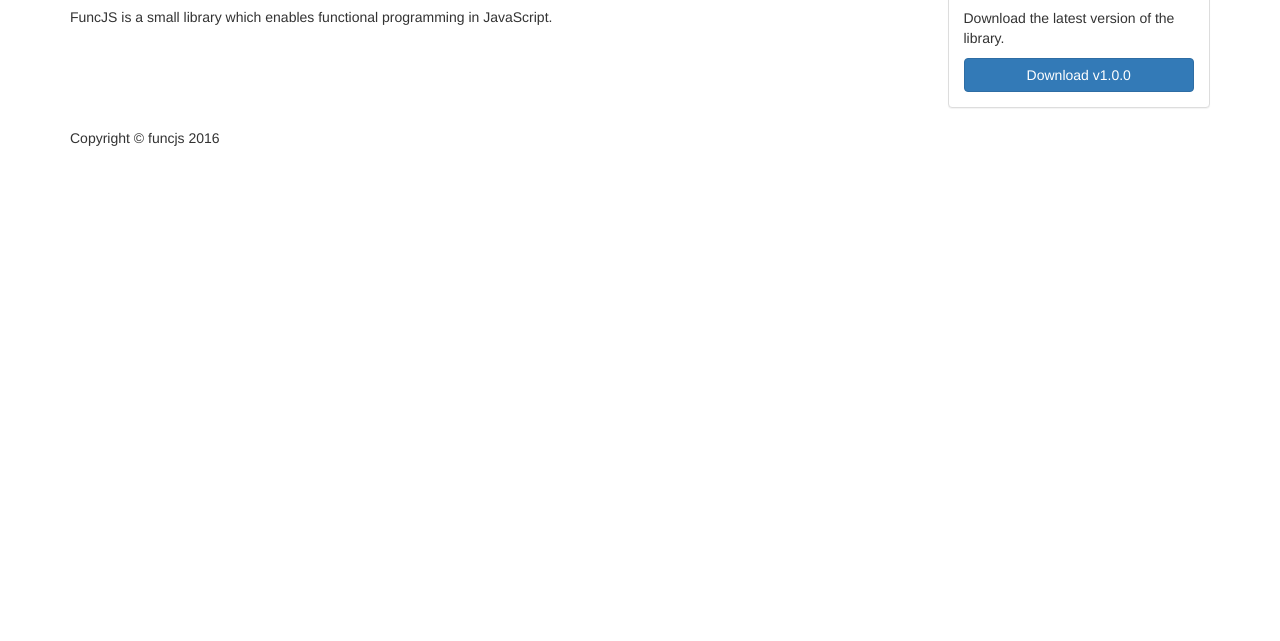
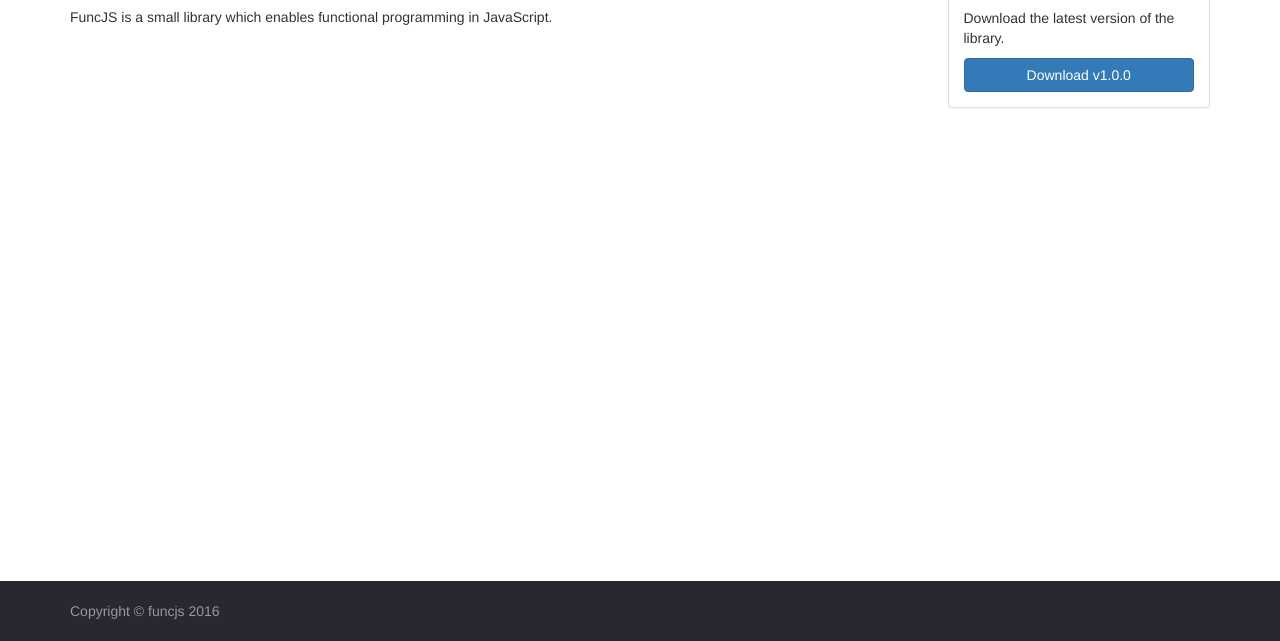
Before and after one commit to vishalknitian/funcjs.com, a plain HTML site: page index.html in a window 1280 px wide. Shown: the part 159-800 px from the top of the page. Drawn offline with Linux system fonts and the light colour scheme.

Commit message:
Added footer to bottom.

```diff
--- a/css/common.css
+++ b/css/common.css
@@ -1,3 +1,16 @@
+.footer {
+    font-size: 14px;
+    padding-top: 20px;
+    padding-bottom: 20px;
+    margin-top: 100px;
+    color: #99979c;
+    background-color: #2a2730;
+    position: absolute;
+    bottom: 0;
+    width: 100%;
+    height: 60px;
+}
+
 footer + div {
     display: none !important;
 }
```
